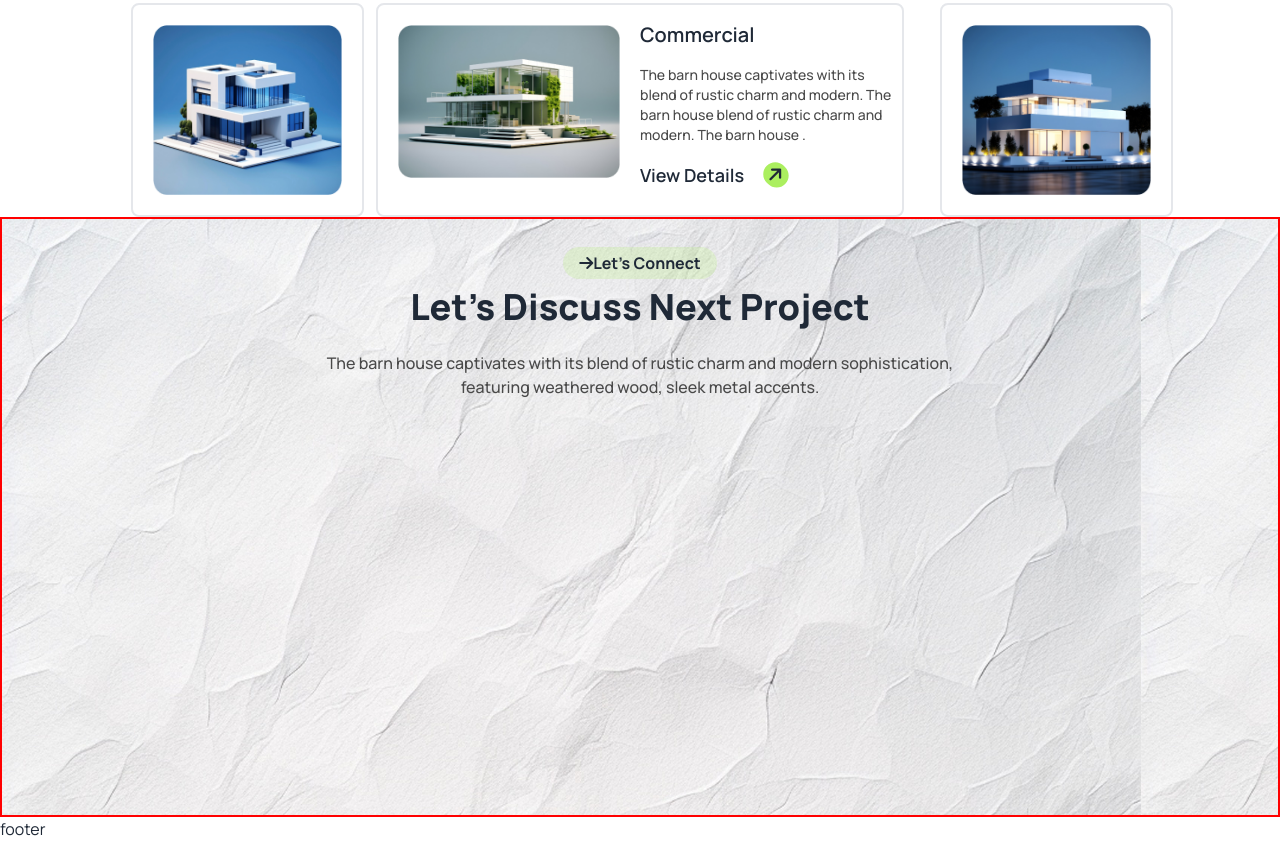
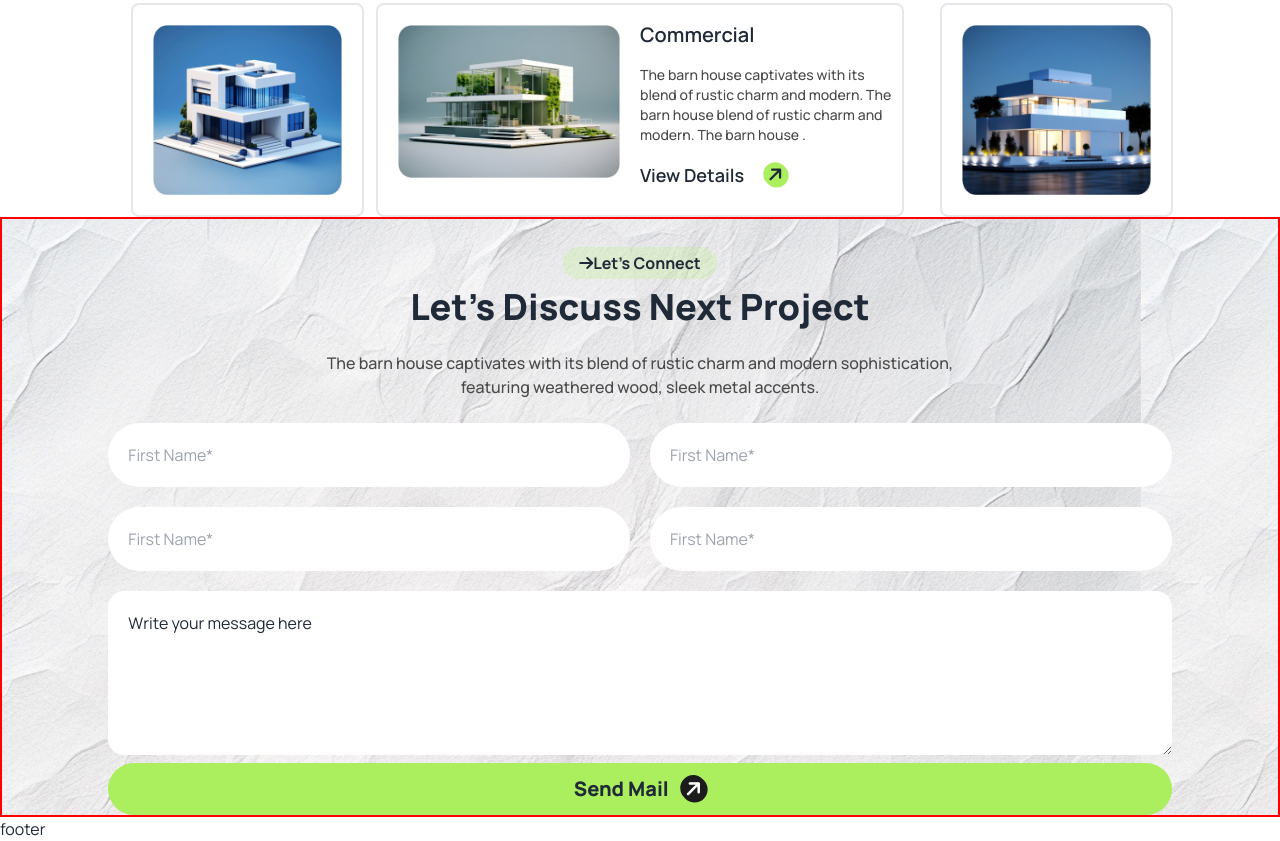
Before and after one commit to rabbi-hosen00/HousePlans-Project, a plain HTML site: page index.html in a window 1280 px wide. Shown: the part 2255-3096 px from the top of the page. Drawn offline with nearby package versions, Linux system fonts and the light colour scheme.

Commit message:
Complited Input Section

```diff
--- a/index.html
+++ b/index.html
@@ -216,8 +216,8 @@
       </section>
 
       <!-- Lets Discuss Next Project -->
-       <section class=" h-[75vh] bg-banerBg  border-2 border-[red]">
-           <div class="w-10/12 mx-auto">
+       <section class=" bg-banerBg  border-2 border-[red]">
+          <div class="w-10/12 mx-auto">
             <!-- Let’s Discuss Next Project title -->
             <div class="mt-7  items-center text-center justify-center">
               <button class="bg-[rgba(171,239,95,0.2)] py-1 px-4 rounded-3xl text-base font-bold "><i class="fa-solid fa-arrow-right"></i>Let’s Connect</button>
@@ -225,7 +225,18 @@
               <p class="text-base text-[rgb(73,73,73)] font-medium mt-6 mb-6">The barn house captivates with its blend of rustic charm and modern sophistication, <br> featuring weathered wood, sleek metal accents.</p>
             </div>
 
+            <!-- input section start -->
+            <div class="grid grid-cols-1 lg:grid-cols-2 gap-5">
+              <input class="p-2 lg:p-5 rounded-full"  type="text" placeholder="First Name*">
+              <input class="p-2 lg:p-5 rounded-full"  type="text" placeholder="First Name*">
+              <input class="p-2 lg:p-5 rounded-full"  type="text" placeholder="First Name*">
+              <input class="p-2 lg:p-5 rounded-full"  type="text" placeholder="First Name*">
+              <textarea class="rounded-2xl lg:col-span-2 mb-2 pt-5 pl-5" id="w3review" name="w3review" rows="6" cols="200">Write your message here</textarea>
 
+
+            </div>
+
+            <button class="bg-[rgb(171,239,95)] rounded-full px-2 py-3 w-full text-xl font-extrabold "> Send Mail<i class="bg-[rgb(28,28,28)] text-[white] rounded-full -rotate-45 p-1 ml-3 fa-solid fa-arrow-right"></i> </button>
            </div>
        </section>
 
```
